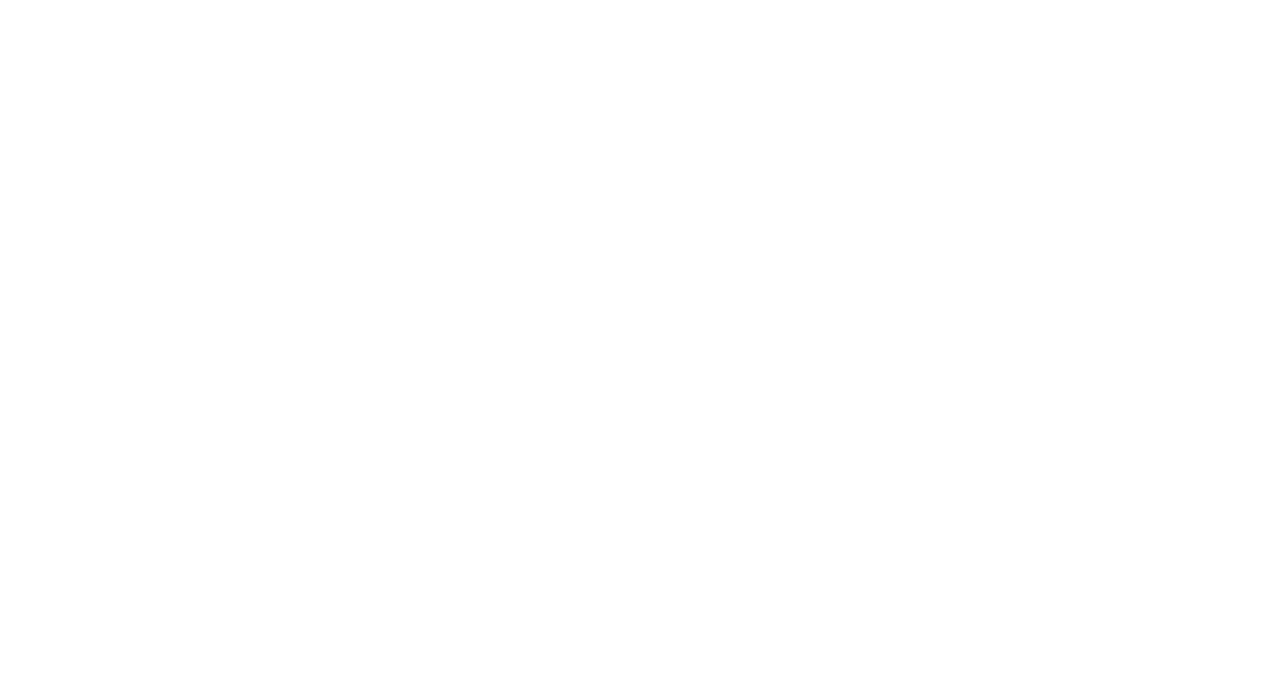
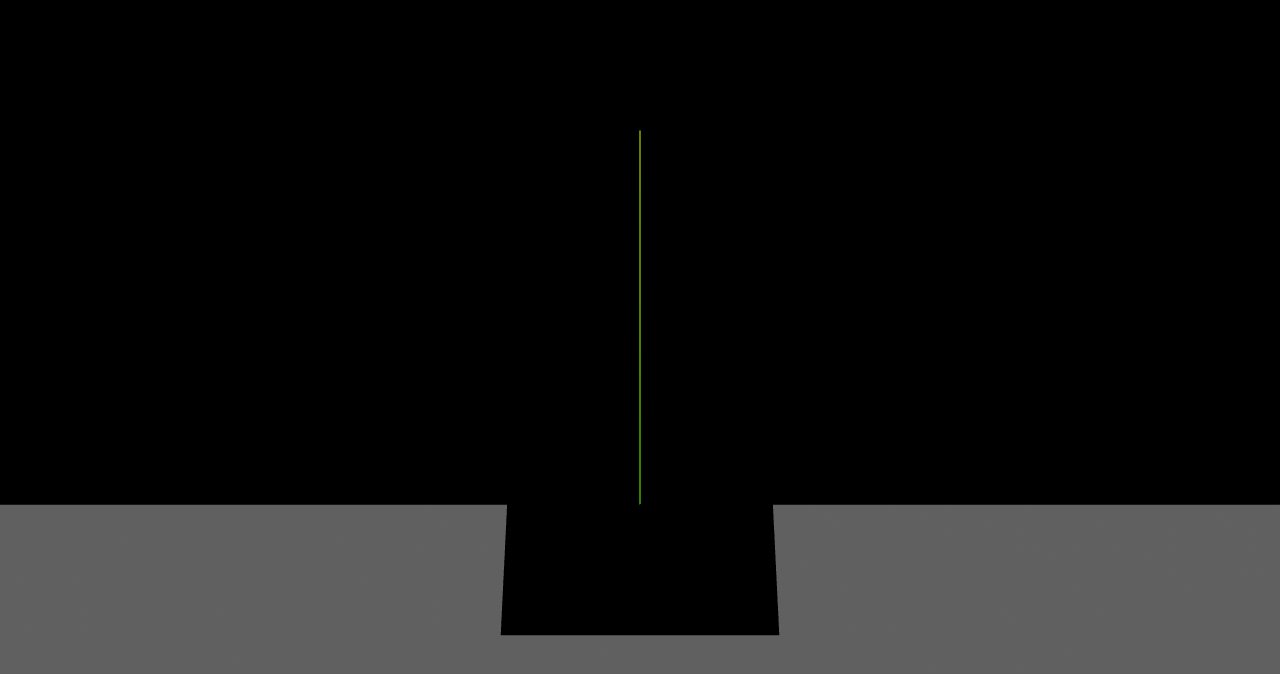
Before and after one commit to myakisheff/threejs, a plain HTML site: page index.html in a window 1280 px wide. Drawn offline with nearby package versions, Linux system fonts and the light colour scheme; animation ran at ten frames a second.

Commit message:
added scene with plane

```diff
--- a/index.html
+++ b/index.html
@@ -4,10 +4,12 @@
     <meta charset="UTF-8">
     <meta http-equiv="X-UA-Compatible" content="IE=edge">
     <meta name="viewport" content="width=device-width, initial-scale=1.0">
+    <link rel="stylesheet" href="styles/main.css">
     <title>Models</title>
 </head>
 <body>
-    <canvas id="canv"></canvas>
+    <!-- <canvas id="canv"></canvas> -->
+    <!-- <script src="https://threejs.org/build/three.js"></script> -->
     <script src="scripts/scene.js" type="module"></script>
 </body>
 </html>
--- a/scripts/scene.js
+++ b/scripts/scene.js
@@ -0,0 +1,82 @@
+import * as THREE from "https://unpkg.com/three/build/three.module.js";
+
+
+/* import { default as Stats } from "https://cdnjs.cloudflare.com/ajax/libs/stats.js/r17/Stats.min.js";
+const clock = new THREE.Clock();
+const stats = Stats();
+document.body.appendChild(stats.dom); */
+
+let scene = new THREE.Scene();
+/* scene.background = new THREE.Color('gray');
+scene.fog = new THREE.Fog('gray', 1, 5); */
+
+/* const hemiLight = new THREE.HemisphereLight(0xffffff, 0x444444);
+hemiLight.position.set(0, 200, 0);
+scene.add(hemiLight); */
+
+let camera = new THREE.PerspectiveCamera(75, window.innerWidth / window.innerHeight, 0.1, 1000);
+camera.position.set(0, 1, 5);
+let cameraTarget = new THREE.Vector3(0, 2, 0);
+
+let renderer = new THREE.WebGLRenderer({ antialias: true });
+renderer.setSize( window.innerWidth, window.innerHeight);
+document.body.appendChild( renderer.domElement);
+
+const directionalLight = new THREE.DirectionalLight(0xffffff, 1);
+directionalLight.position.set(25, 25, 25);
+
+/* directionalLight.castShadow = true;
+directionalLight.shadow.mapSize.width = 2000;
+directionalLight.shadow.mapSize.height = 2000;
+directionalLight.shadow.camera.top = 10;
+directionalLight.shadow.camera.bottom = - 10;
+directionalLight.shadow.camera.left = - 10;
+directionalLight.shadow.camera.right = 10; */
+
+const axesHelper = new THREE.AxesHelper( 5 );
+scene.add( axesHelper );
+
+scene.add(directionalLight);
+
+//plane
+const plane = new THREE.Mesh(
+    new THREE.PlaneGeometry(4000, 4000),
+    new THREE.MeshPhongMaterial({ color: 0xd1d1d1, dithering: true })
+);
+plane.rotation.x = - Math.PI / 2;
+plane.receiveShadow = true;
+scene.add(plane);
+
+//BufferGeometry
+var vertices = new Float32Array( [
+    -1.0, -1.0,  1.0,
+     1.0, -1.0,  1.0,
+     1.0,  1.0,  1.0,
+
+     1.0,  1.0,  1.0,
+    -1.0,  1.0,  1.0,
+    -1.0, -1.0,  1.0
+    ] );
+
+let geometry = new THREE.BufferGeometry();
+
+geometry.setAttribute(
+  "position",
+  new THREE.BufferAttribute(new Float32Array(vertices), 3)
+);
+
+let material = new THREE.MeshPhongMaterial({ color: 0xaaaaaa });
+
+let mesh = new THREE.Mesh(geometry, material);
+mesh.position.set(0, 0, 0);
+
+scene.add(mesh);
+
+function render() {
+  requestAnimationFrame(render);
+
+  camera.lookAt(cameraTarget);
+
+  renderer.render(scene, camera);
+}
+render();
--- /dev/null
+++ b/styles/main.css
@@ -0,0 +1,5 @@
+body{
+    margin: 0;
+    padding: 0;
+    overflow: hidden;
+}
```
